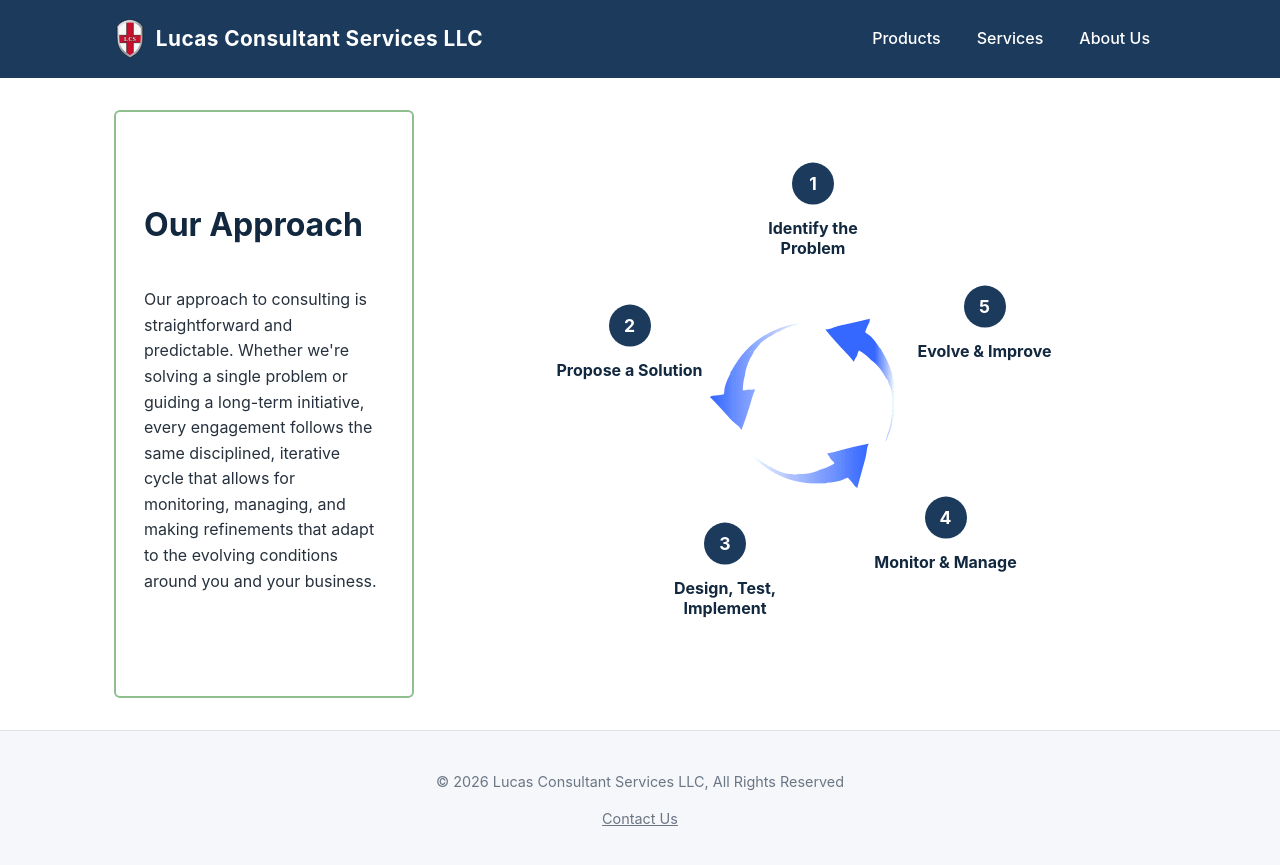
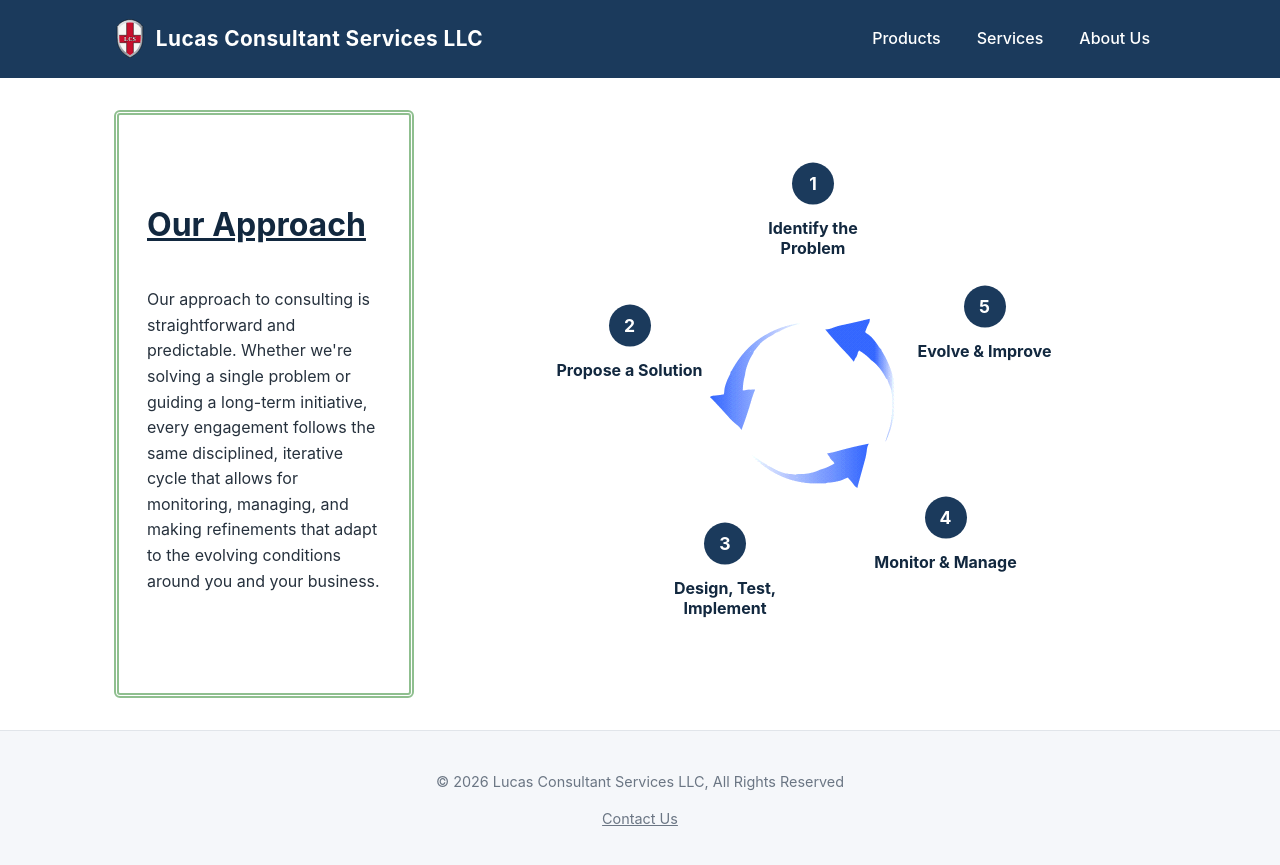
Before and after one commit to DrColorado/lucas-consulting-site, a Jekyll site: the page built from lucas-consulting-site/about/approach.md, in a window 1280 px wide. Shown: the top 865 px of the page. Built offline with Jekyll 4.4.1, drawn with Linux system fonts in a browser that asks for light colours.

Commit message:
Update style.css

```diff
--- a/lucas-consulting-site/assets/css/style.css
+++ b/lucas-consulting-site/assets/css/style.css
@@ -544,11 +544,14 @@ h1, h2, h3 { color: var(--color-primary-dark); }
   display: flex;
   flex-direction: column;
   justify-content: center;
-  border: 2px solid #8fbf8f;
+  border: 5px double #8fbf8f;
   border-radius: 6px;
   padding: 1.5rem 1.75rem;
 }
-.approach-intro h1 { margin-top: 0; }
+.approach-intro h1 {
+  margin-top: 0;
+  text-decoration: underline;
+}
 .approach-diagram {
   position: relative;
   width: min(600px, 92vw);
```
